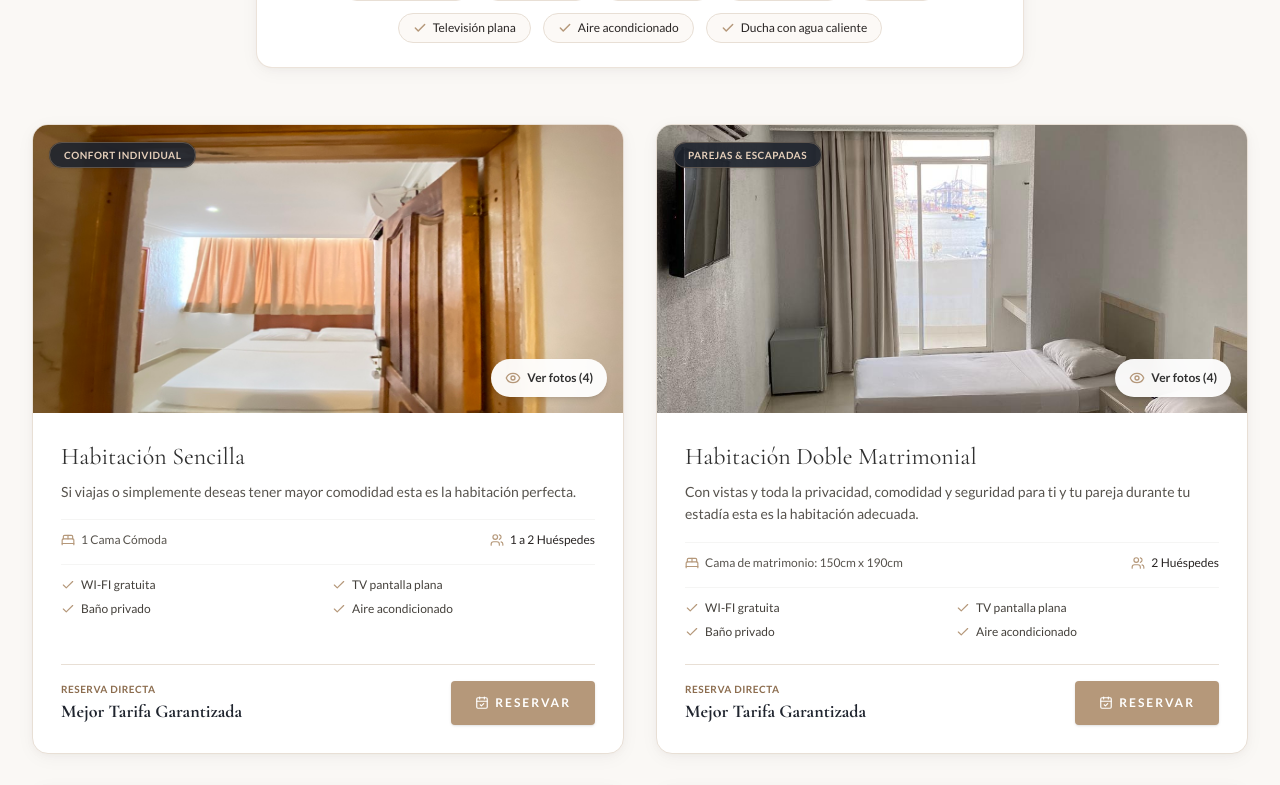
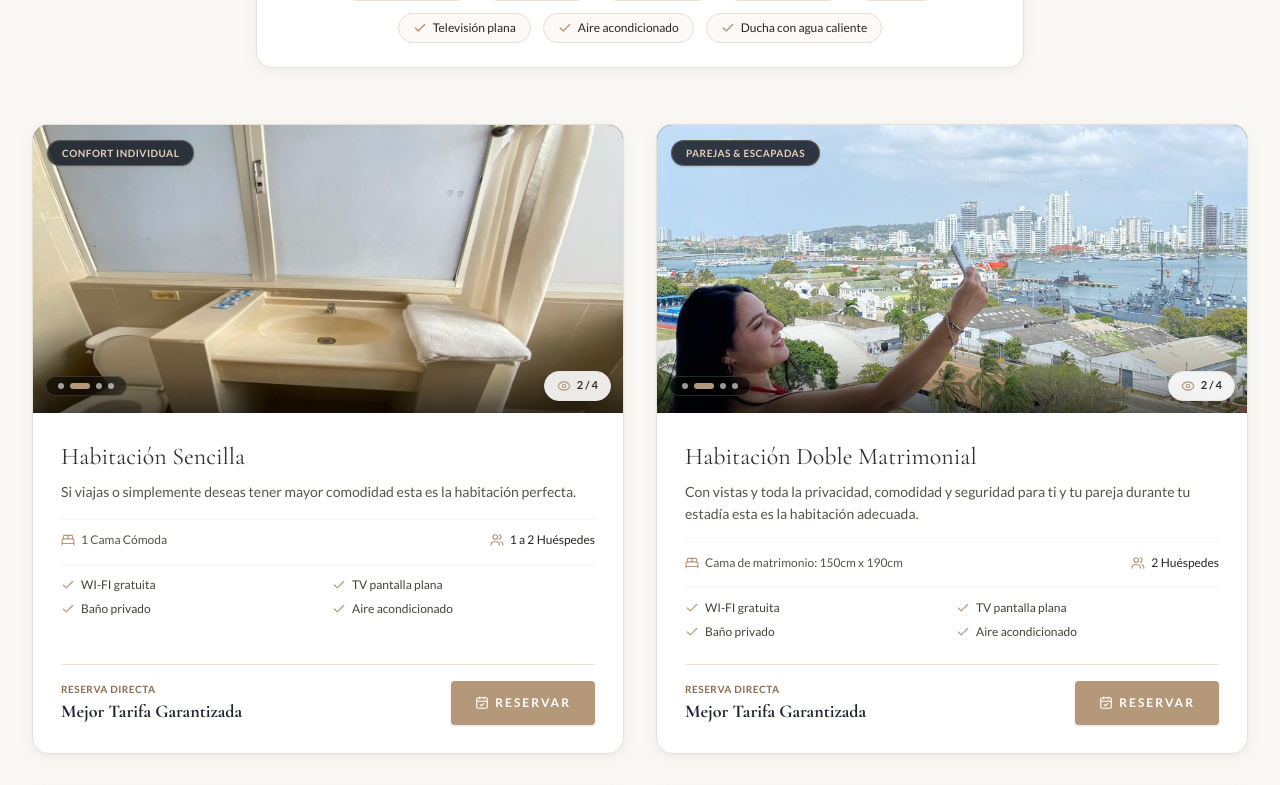
Before and after one commit to Oscarpadilla21/Cartagenapremium, a React (Vite) app: page / in a window 1280 px wide. Shown: the part 2800-3585 px from the top of the page. Built offline with nearby package versions, Linux system fonts and the light colour scheme.

Commit message:
feat: add 5s automatic and manual photo slider to rooms, remove map from contact page

```diff
--- /dev/null
+++ b/src/components/RoomImageSlider.jsx
@@ -0,0 +1,152 @@
+import React, { useState, useEffect, useCallback } from 'react';
+import { ChevronLeft, ChevronRight, Eye } from 'lucide-react';
+
+export default function RoomImageSlider({
+  images = [],
+  title = '',
+  badge = '',
+  onOpenModal,
+  className = 'h-72 sm:h-80',
+  interval = 5000
+}) {
+  const [currentIndex, setCurrentIndex] = useState(0);
+  const [isPaused, setIsPaused] = useState(false);
+  const slideList = images && images.length > 0 ? images : ['/images/hotel/HAB-SENCILLA-TIPO-1-2.jpeg'];
+  const total = slideList.length;
+
+  const handleNext = useCallback((e) => {
+    if (e) {
+      e.preventDefault();
+      e.stopPropagation();
+    }
+    setCurrentIndex((prev) => (prev + 1) % total);
+  }, [total]);
+
+  const handlePrev = useCallback((e) => {
+    if (e) {
+      e.preventDefault();
+      e.stopPropagation();
+    }
+    setCurrentIndex((prev) => (prev - 1 + total) % total);
+  }, [total]);
+
+  // Automatic slide rotation every 5 seconds (5000ms)
+  useEffect(() => {
+    if (total <= 1 || isPaused) return;
+    const timer = setInterval(() => {
+      setCurrentIndex((prev) => (prev + 1) % total);
+    }, interval);
+
+    return () => clearInterval(timer);
+  }, [total, isPaused, interval]);
+
+  return (
+    <div
+      role="region"
+      aria-label={`Carrusel de fotos: ${title}`}
+      className={`relative w-full overflow-hidden bg-stone-900 group select-none ${className}`}
+      onMouseEnter={() => setIsPaused(true)}
+      onMouseLeave={() => setIsPaused(false)}
+      onFocus={() => setIsPaused(true)}
+      onBlur={() => setIsPaused(false)}
+    >
+      {/* Slides with smooth crossfade */}
+      {slideList.map((src, idx) => {
+        const isActive = idx === currentIndex;
+        return (
+          <div
+            key={idx}
+            className={`absolute inset-0 transition-opacity duration-700 ease-in-out ${
+              isActive ? 'opacity-100 z-10 pointer-events-auto' : 'opacity-0 z-0 pointer-events-none'
+            }`}
+          >
+            <img
+              src={src}
+              alt={`${title} - Foto ${idx + 1} de ${total}`}
+              className="w-full h-full object-cover transition-transform duration-700 group-hover:scale-105"
+              loading="lazy"
+            />
+          </div>
+        );
+      })}
+
+      {/* Subtle bottom gradient to ensure arrows & indicators contrast */}
+      <div className="absolute inset-x-0 bottom-0 h-20 bg-gradient-to-t from-black/60 via-black/20 to-transparent z-10 pointer-events-none" />
+
+      {/* Badge in top left */}
+      {badge && (
+        <div className="absolute top-3.5 left-3.5 z-20 pointer-events-none">
+          <span className="px-3.5 py-1.5 rounded-full bg-[#1f242e]/90 text-[#e6d0bb] text-[10px] uppercase font-bold tracking-wider backdrop-blur-sm border border-[#b5987a]/40 shadow-sm font-lato">
+            {badge}
+          </span>
+        </div>
+      )}
+
+      {/* Manual Navigation Arrows (Left & Right) */}
+      {total > 1 && (
+        <>
+          <button
+            type="button"
+            onClick={handlePrev}
+            aria-label={`Foto anterior de ${title}`}
+            className="absolute left-2.5 top-1/2 -translate-y-1/2 z-20 w-9 h-9 sm:w-10 sm:h-10 rounded-full bg-black/50 hover:bg-[#b5987a] text-white flex items-center justify-center backdrop-blur-md border border-white/25 transition-all opacity-90 sm:opacity-0 sm:group-hover:opacity-100 hover:scale-110 cursor-pointer shadow-lg active:scale-95 focus-visible:opacity-100 focus-visible:ring-2 focus-visible:ring-[#b5987a]"
+          >
+            <ChevronLeft className="w-5 h-5" />
+          </button>
+
+          <button
+            type="button"
+            onClick={handleNext}
+            aria-label={`Siguiente foto de ${title}`}
+            className="absolute right-2.5 top-1/2 -translate-y-1/2 z-20 w-9 h-9 sm:w-10 sm:h-10 rounded-full bg-black/50 hover:bg-[#b5987a] text-white flex items-center justify-center backdrop-blur-md border border-white/25 transition-all opacity-90 sm:opacity-0 sm:group-hover:opacity-100 hover:scale-110 cursor-pointer shadow-lg active:scale-95 focus-visible:opacity-100 focus-visible:ring-2 focus-visible:ring-[#b5987a]"
+          >
+            <ChevronRight className="w-5 h-5" />
+          </button>
+        </>
+      )}
+
+      {/* Bottom Bar: Dot Indicators & Counter Button */}
+      <div className="absolute bottom-3 inset-x-3 z-20 flex items-center justify-between pointer-events-auto">
+        {/* Dots */}
+        {total > 1 && (
+          <div className="flex items-center gap-1.5 bg-black/50 backdrop-blur-md px-3 py-1.5 rounded-full border border-white/15">
+            {slideList.map((_, dotIdx) => (
+              <button
+                key={dotIdx}
+                type="button"
+                onClick={(e) => {
+                  e.preventDefault();
+                  e.stopPropagation();
+                  setCurrentIndex(dotIdx);
+                }}
+                className={`transition-all rounded-full cursor-pointer ${
+                  dotIdx === currentIndex
+                    ? 'w-5 h-1.5 bg-[#b5987a]'
+                    : 'w-1.5 h-1.5 bg-white/60 hover:bg-white'
+                }`}
+                aria-label={`Ir a foto ${dotIdx + 1} de ${total}`}
+              />
+            ))}
+          </div>
+        )}
+
+        {/* Counter & Fullscreen trigger */}
+        {onOpenModal && (
+          <button
+            type="button"
+            onClick={(e) => {
+              e.preventDefault();
+              e.stopPropagation();
+              onOpenModal();
+            }}
+            className="ml-auto py-1 px-3 rounded-full bg-white/90 hover:bg-white text-[#303030] shadow-md backdrop-blur-sm transition-all hover:scale-105 cursor-pointer flex items-center gap-1.5 text-[11px] font-semibold min-h-[30px] border border-stone-200 focus-visible:ring-2 focus-visible:ring-[#b5987a]"
+            aria-label={`Ver galería completa de ${title}`}
+          >
+            <Eye className="w-3.5 h-3.5 text-[#b5987a]" />
+            <span>{currentIndex + 1} / {total}</span>
+          </button>
+        )}
+      </div>
+    </div>
+  );
+}
--- a/src/components/SuitesSection.jsx
+++ b/src/components/SuitesSection.jsx
@@ -1,6 +1,7 @@
 import React, { useState, useEffect } from 'react';
 import { HOTEL_DATA } from '../data/hotelData';
 import { Check, Eye, X, CalendarCheck, BedDouble, Users } from 'lucide-react';
+import RoomImageSlider from './RoomImageSlider';
 
 export default function SuitesSection({ onSelectSuite }) {
   const [previewRoom, setPreviewRoom] = useState(null);
@@ -63,29 +64,14 @@ export default function SuitesSection({ onSelectSuite }) {
               key={room.id}
               className="bg-white rounded-2xl overflow-hidden border border-[#e8dfd5] shadow-deluxe hover:shadow-deluxe-lg transition-all duration-300 flex flex-col group hover:-translate-y-1"
             >
-              {/* Image & Badges */}
-              <div className="relative h-64 sm:h-72 overflow-hidden bg-stone-100">
-                <img
-                  src={room.image}
-                  alt={room.title}
-                  className="w-full h-full object-cover transition-transform duration-700 group-hover:scale-105"
-                  loading="lazy"
+              {/* Room Photo Slider with 5s Autoplay & Manual Arrows */}
+              <RoomImageSlider
+                images={room.gallery || [room.image]}
+                title={room.title}
+                badge={room.badge}
+                onOpenModal={() => setPreviewRoom(room)}
+                className="h-64 sm:h-72"
               />
-                <div className="absolute top-4 left-4">
-                  <span className="px-3.5 py-1.5 rounded-full bg-[#1f242e]/90 text-[#e6d0bb] text-[10px] uppercase font-bold tracking-wider backdrop-blur-sm border border-[#b5987a]/40 shadow-sm">
-                    {room.badge}
-                  </span>
-                </div>
-                <button
-                  type="button"
-                  onClick={() => setPreviewRoom(room)}
-                  className="absolute bottom-4 right-4 py-2 px-3.5 rounded-full bg-white/95 hover:bg-white text-[#303030] shadow-md backdrop-blur-sm transition-all hover:scale-105 cursor-pointer flex items-center gap-1.5 text-xs font-semibold min-h-[38px] focus-visible:ring-2 focus-visible:ring-[#b5987a]"
-                  aria-label={`Ver fotos de ${room.title}`}
-                >
-                  <Eye className="w-4 h-4 text-[#b5987a]" />
-                  <span>Ver fotos ({room.gallery ? room.gallery.length : 1})</span>
-                </button>
-              </div>
 
               {/* Content Body */}
               <div className="p-6 sm:p-7 flex-1 flex flex-col justify-between">
@@ -183,16 +169,23 @@ export default function SuitesSection({ onSelectSuite }) {
               </button>
             </div>
 
-            <div className="grid grid-cols-1 sm:grid-cols-2 gap-3.5 mt-4">
-              {previewRoom.gallery.map((img, i) => (
-                <div key={i} className="h-60 rounded-xl overflow-hidden border border-stone-200 group bg-stone-100">
+            <div className="space-y-3.5 mt-4">
+              <RoomImageSlider
+                images={previewRoom.gallery || [previewRoom.image]}
+                title={previewRoom.title}
+                className="h-64 sm:h-[380px] rounded-xl overflow-hidden shadow-md"
+              />
+              <div className="grid grid-cols-2 sm:grid-cols-4 gap-2">
+                {(previewRoom.gallery || [previewRoom.image]).map((img, i) => (
+                  <div key={i} className="h-18 sm:h-20 rounded-lg overflow-hidden border border-stone-200 group bg-stone-100">
                     <img
                       src={img}
-                    alt={`${previewRoom.title} - Imagen ${i + 1}`}
+                      alt={`${previewRoom.title} - Vista ${i + 1}`}
                       className="w-full h-full object-cover transition-transform duration-500 group-hover:scale-105"
                     />
                   </div>
                 ))}
+              </div>
             </div>
 
             <div className="mt-6 pt-4 border-t border-stone-100 flex items-center justify-between">
```
Also changed, not shown: src/pages/ContactoPage.jsx (+79 -53 lines), src/pages/HabitacionesPage.jsx (+23 -31 lines). Lines whose indentation alone changed are shown as unchanged.
